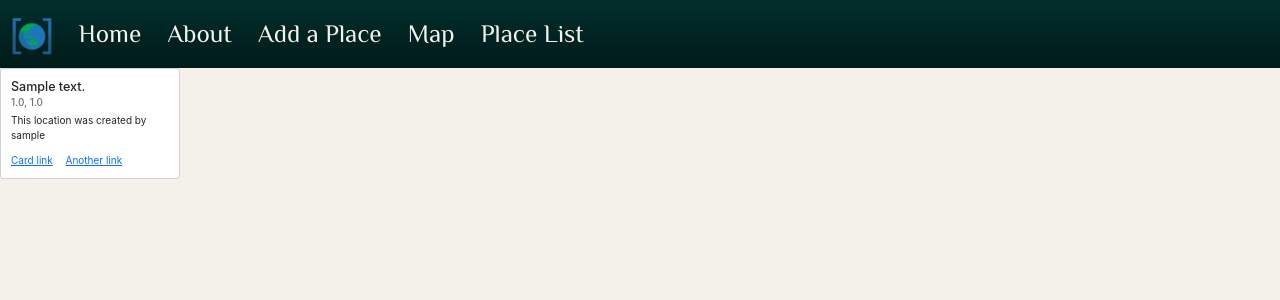
After one commit to LargeWater/places-map, a Django app: page /places/list/ in a window 1280 px wide. The commit adds this page. Shown: the top 300 px of the page. Run offline with Django 4.2, Linux system fonts and the light colour scheme; tables that the repository leaves empty hold one stand-in row (values such as "Sample post"); some libraries are stand-ins or nearby versions.

Commit message:
add markers to map, create list view for places

```diff
--- a/main_app/templates/base.html
+++ b/main_app/templates/base.html
@@ -56,6 +56,9 @@
             <li class="nav-item">
               <a class="nav-link active" href="/places/index">Map</a>
             </li>
+            <li class='nav-item'>
+              <a class='nav-link active' href='/places/list'>Place List</a>
+            </li>
           </ul>
         </div>
       </div>
--- a/main_app/templates/main_app/place_form.html
+++ b/main_app/templates/main_app/place_form.html
@@ -8,11 +8,7 @@
 {% block content %}
 
 <div class="page-header">
-{% if place %}
-  <h1>Edit Place</h1>
-{% else %}
   <h1>Add a Place</h1>
-{% endif %}
 </div>
 {% comment %}
   Leaving the action empty makes the form post to the same url used to display it
--- /dev/null
+++ b/main_app/templates/places/list.html
@@ -0,0 +1,15 @@
+{% extends 'base.html' %}
+
+{% block content %}
+{% for place in places%}
+<div class="card" style="width: 18rem;">
+  <div class="card-body">
+    <h5 class="card-title">{{ place.address }}</h5>
+    <h6 class="card-subtitle mb-2 text-muted">{{ place.lat }}, {{ place.lng }}</h6>
+    <p class="card-text">This location was created by {{ place.user }}</p>
+    <a href="#" class="card-link">Card link</a>
+    <a href="#" class="card-link">Another link</a>
+  </div>
+</div>
+{% endfor %}
+{% endblock %}
--- a/main_app/urls.py
+++ b/main_app/urls.py
@@ -6,4 +6,5 @@ urlpatterns = [
   path('about/', views.about, name='about'),
   path('places/index/', views.index, name='index'),
   path('places/new/', views.PlaceCreate.as_view(), name='places_create'),
+  path('places/list/', views.PlaceList.as_view(), name='places_list'),
 ]
--- a/main_app/views.py
+++ b/main_app/views.py
@@ -1,6 +1,7 @@
 from django.shortcuts import render, redirect
 from django.contrib.auth import login
 from django.contrib.auth.forms import UserCreationForm
+from django.views.generic import ListView, DetailView
 from django.views.generic.edit import CreateView
 from .models import Place
 
@@ -8,10 +9,23 @@ from .models import Place
 class PlaceCreate(CreateView):
   model = Place
   fields = ['address']
+  success_url = '/places/index/'
 
   def form_valid(self, form):
     form.instance.user = self.request.user
     return super().form_valid(form)
+
+  def get_context_data(self, **kwargs):
+    context = super().get_context_data(**kwargs)
+    context['mapbox_access_token'] = 'pk.eyJ1IjoibGFyZ2V3YXRlciIsImEiOiJjbDZoOTAwZWkweWNjM2JvYThnbm03YjMzIn0.r11MoNzvczr0RUCDmi9brQ'
+    context['place'] = Place.objects.all()
+    return context
+
+class PlaceList(ListView):
+  model = Place
+  template_name = 'places/list.html'
+  context_object_name = 'places'
+  paginate_by = 5
 
 def home(request):
   return render(request, 'home.html')
@@ -20,7 +34,9 @@ def about(request):
   return render(request, 'about.html')
 
 def index(request):
-  return render(request, 'places/index.html')
+  places = Place.objects.all()
+  return render(request, 'places/index.html', { 'places': places })
+
 
 def signup(request):
   error_message = ''
```
Also changed, not shown: main_app/templates/places/index.html (+13 -2 lines), requirements.txt (+15 -3 lines), README.md, 1 other file.
